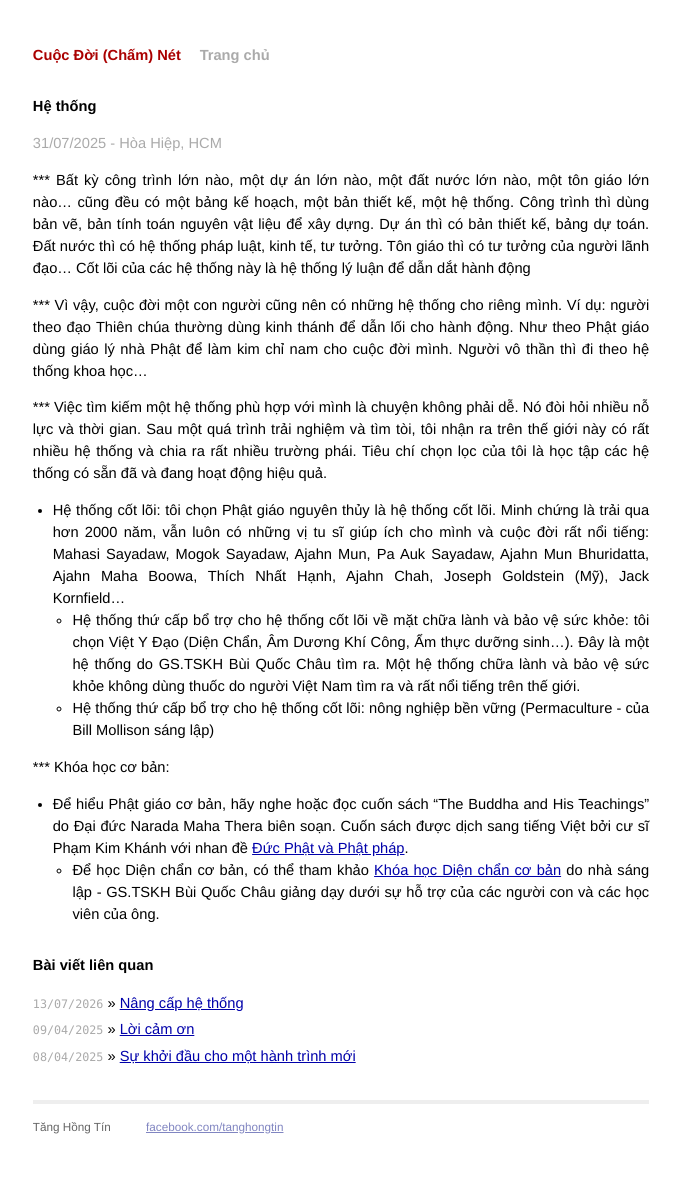
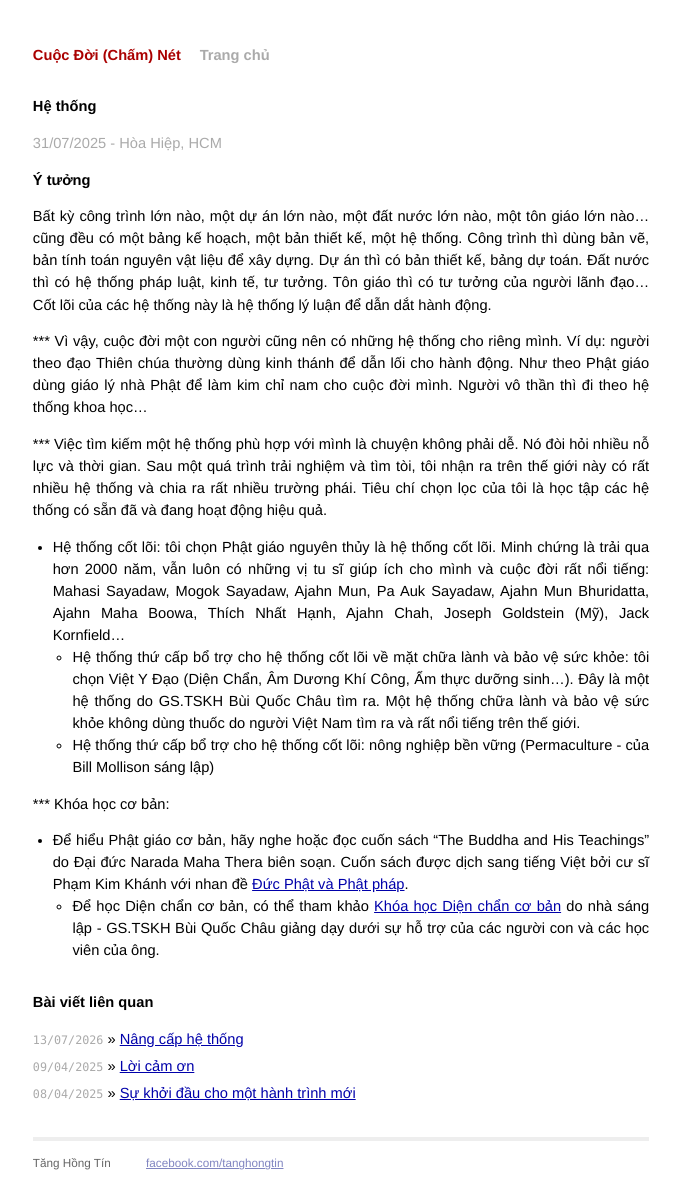
Before and after one commit to tanghongtin/cuocdoi, a Jekyll site: the page built from _posts/2025-07-31-he-thong.md, in a window 1280 px wide. Shown: the whole page, without its empty margins (299-979 px from the left). Built offline with Jekyll 4.4.1, drawn with Linux system fonts in a browser that asks for light colours; before the commit the page ends 1149 px from its top, so only the background shows below that.

Commit message:
Update: 2026-07-24 23:20:33

```diff
--- a/_posts/2025-07-31-he-thong.md
+++ b/_posts/2025-07-31-he-thong.md
@@ -6,8 +6,9 @@ title: Hệ thống
 {{ page.title }}
 ================
 <p class="meta">{{ page.date | date: "%d/%m/%Y" }} - Hòa Hiệp, HCM</p>
+## Ý tưởng
+Bất kỳ công trình lớn nào, một dự án lớn nào, một đất nước lớn nào, một tôn giáo lớn nào... cũng đều có một bảng kế hoạch, một bản thiết kế, một hệ thống. Công trình thì dùng bản vẽ, bản tính toán nguyên vật liệu để xây dựng. Dự án thì có bản thiết kế, bảng dự toán. Đất nước thì có hệ thống pháp luật, kinh tế, tư tưởng. Tôn giáo thì có tư tưởng của người lãnh đạo... Cốt lõi của các hệ thống này là hệ thống lý luận để dẫn dắt hành động.
 
-*** Bất kỳ công trình lớn nào, một dự án lớn nào, một đất nước lớn nào, một tôn giáo lớn nào... cũng đều có một bảng kế hoạch, một bản thiết kế, một hệ thống. Công trình thì dùng bản vẽ, bản tính toán nguyên vật liệu để xây dựng. Dự án thì có bản thiết kế, bảng dự toán. Đất nước thì có hệ thống pháp luật, kinh tế, tư tưởng. Tôn giáo thì có tư tưởng của người lãnh đạo... Cốt lõi của các hệ thống này là hệ thống lý luận để dẫn dắt hành động
 
 *** Vì vậy, cuộc đời một con người cũng nên có những hệ thống cho riêng mình.
     Ví dụ: người theo đạo Thiên chúa thường dùng kinh thánh để dẫn lối cho hành động. Như theo Phật giáo dùng giáo lý nhà Phật để làm kim chỉ nam cho cuộc đời mình. Người vô thần thì đi theo hệ thống khoa học...
```
